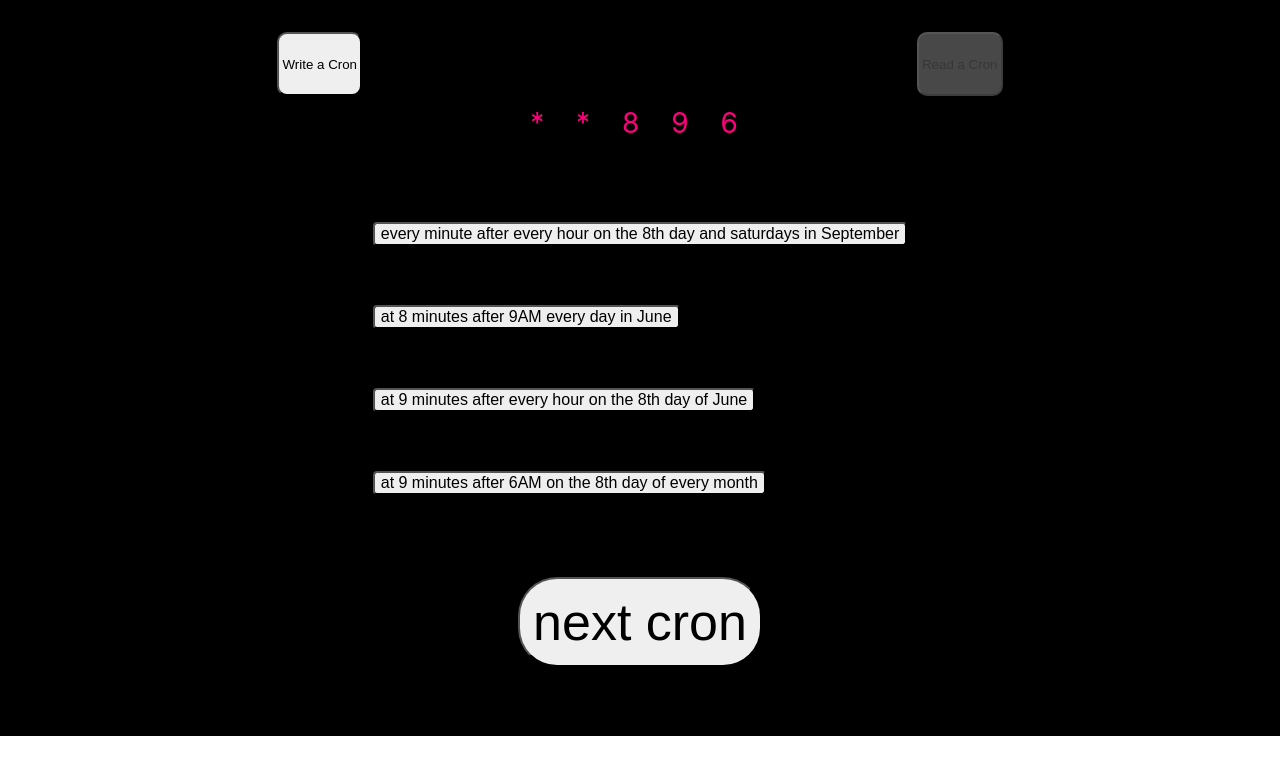
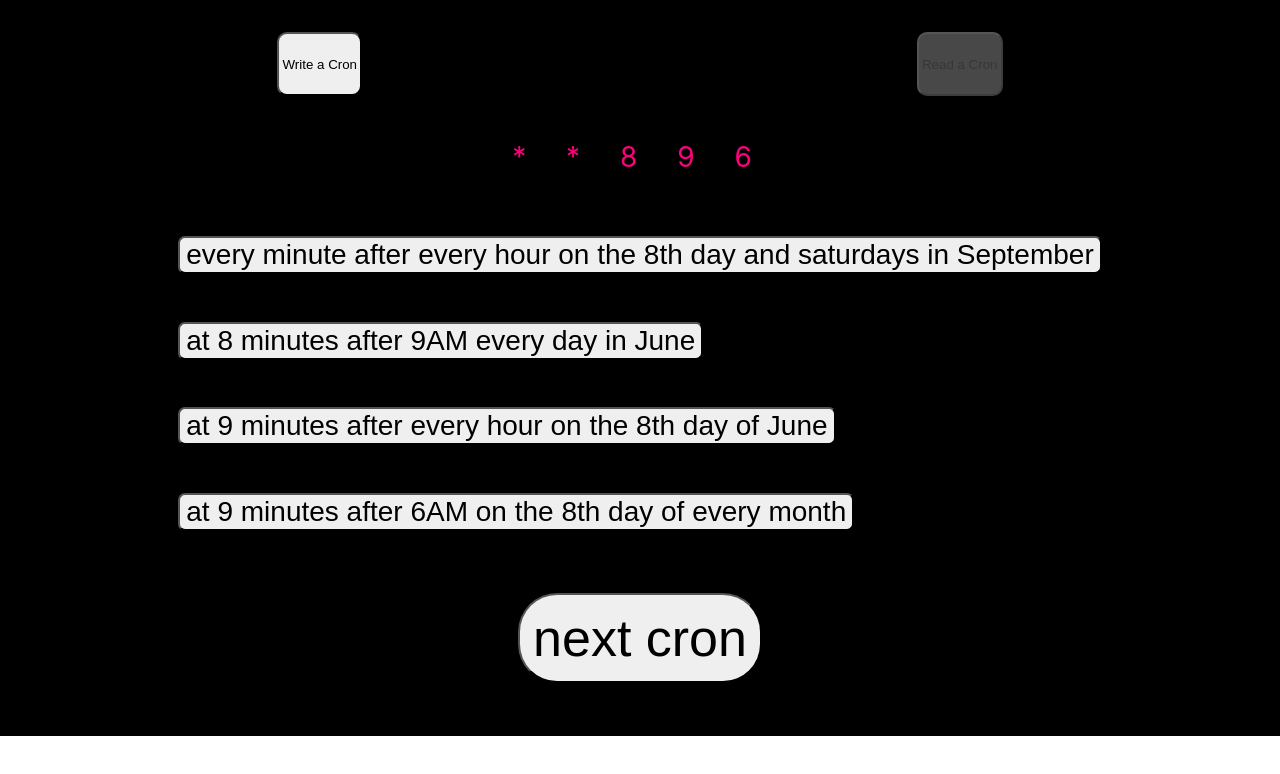
Before and after one commit to lpmi-13/cron-trigger, a React (Create React App) app: page / in a window 1280 px wide. Both pictures are taken after a click on the button "Read a Cron". Shown: the top 774 px of the page. Built offline with nearby package versions, Linux system fonts and the light colour scheme.

Commit message:
remove those logs and tweak those styles

```diff
--- a/src/App.scss
+++ b/src/App.scss
@@ -64,6 +64,17 @@
     border-radius: 0.75em;
     font-size: 2em;
   }
+
+  .multipleChoiceButton {
+    border-radius: 0.25em;
+    font-size: 1.75rem;
+  }
+
+  .readThisCron {
+    padding-top: 1.5em;
+    font-size: 1.75rem;
+    letter-spacing: 1rem;
+  }
 }
 
 @media only screen and (max-width: 599px) {
@@ -91,6 +102,16 @@
     border-radius: 0.75em;
     font-size: 1.5em;
   }
+
+  .multipleChoiceButton {
+    border-radius: 0.25em;
+    font-size: 1rem;
+  }
+
+  .readThisCron {
+    font-size: 1.75rem;
+    letter-spacing: 0.75rem;
+  }
 }
 
 .cronItem {
@@ -99,15 +120,8 @@
   font-size: 1.5rem;
 }
 
-.multipleChoiceButton {
-  border-radius: 0.25em;
-  font-size: 1rem;
-}
 
-.readThisCron {
-  font-size: 1.75rem;
-  letter-spacing: 0.75rem;
-}
+
 
 .App-link {
   color: #61dafb;
--- a/src/components/CronWords/index.js
+++ b/src/components/CronWords/index.js
@@ -14,8 +14,6 @@ const CronWords = () => {
     const [correctAnswer, setCorrectAnswer] = useState(false);
 
     const handleSelection = (event) => {
-      console.log(event.target.innerText);
-      console.log(cronPhrase);
       setCorrectAnswer(event.target.innerText === cronPhrase)
     }
 
--- a/src/util/index.js
+++ b/src/util/index.js
@@ -232,7 +232,6 @@ export const createDistractors = ( cronString ) => {
     let tempArray = simpleShuffle(splitString)
     while(!filterForPossible(tempArray) || cronArray.includes(tempArray.join(' '))) {
       tempArray = simpleShuffle(tempArray)
-      console.log(tempArray)
     }
     cronArray.push(tempArray.join(' '))
   }
```
